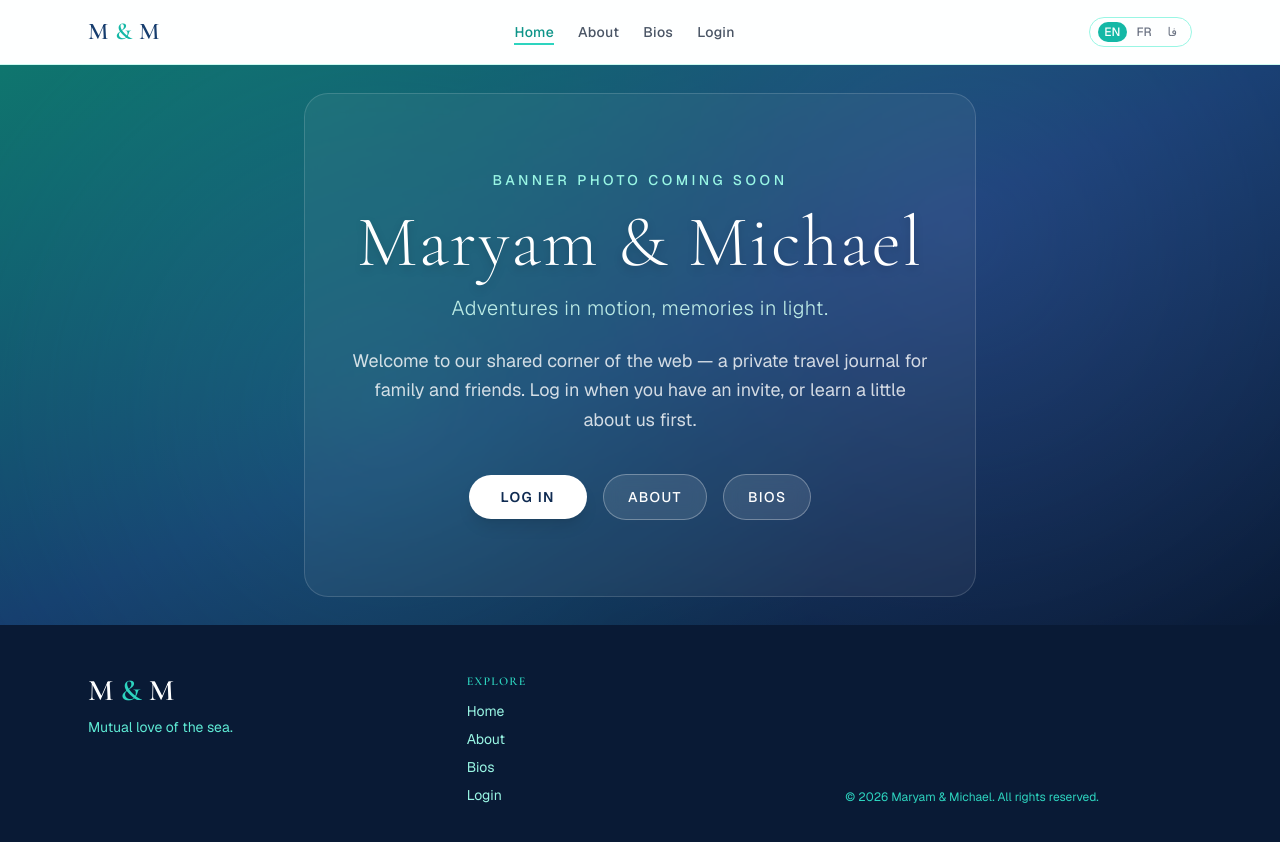
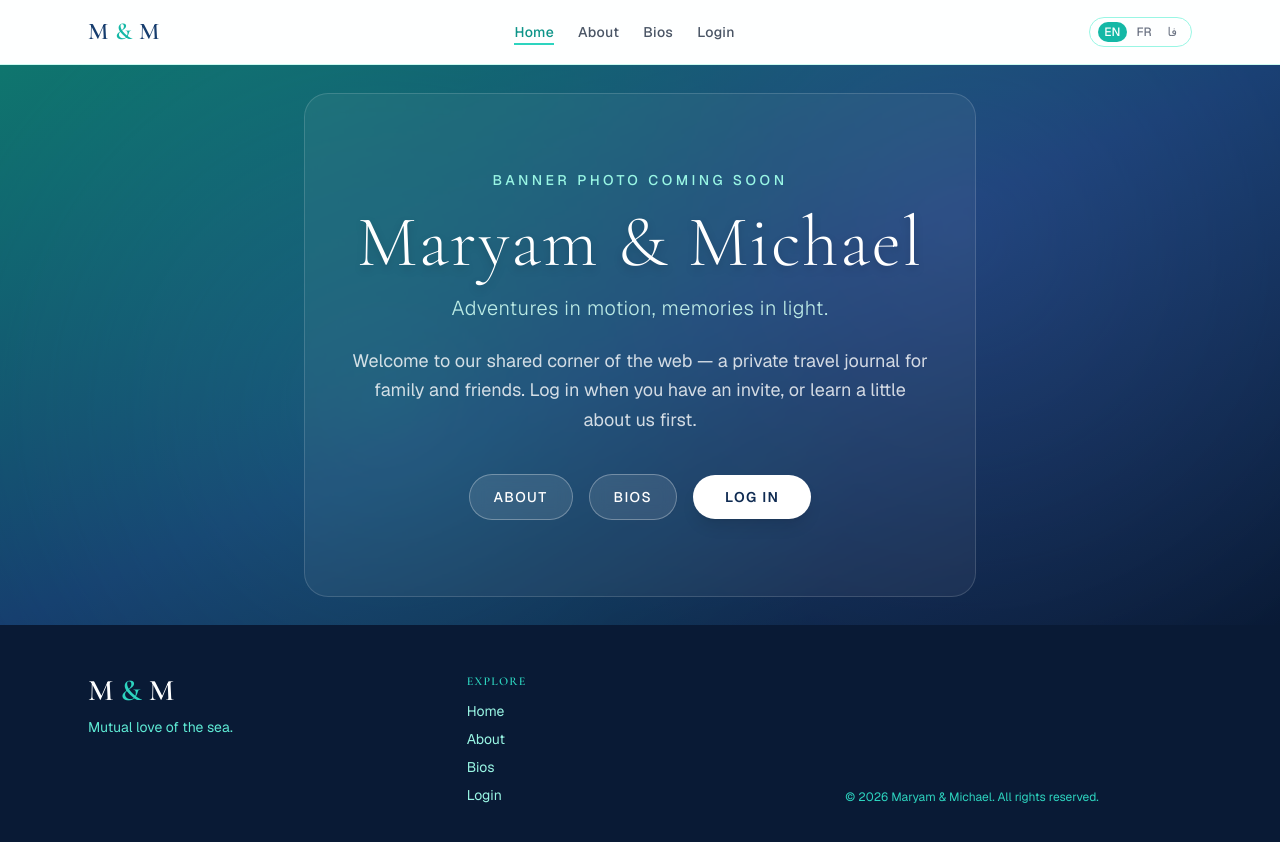
Before and after one commit to aquacode/m-m-site, a Next.js app: page /en in a window 1280 px wide. Shown: the top 842 px of the page. Built offline with nearby package versions, Linux system fonts and the light colour scheme.

Commit message:
Reorder landing CTAs to About · Bios · Login
Match the public nav order on the landing hero actions.

```diff
--- a/src/app/[locale]/page.tsx
+++ b/src/app/[locale]/page.tsx
@@ -46,13 +46,6 @@ export default async function HomePage({ params }: Props) {
 
           <div className="flex flex-col sm:flex-row items-center justify-center gap-4">
             <Link
-              href="/login"
-              className="inline-block bg-white text-lapis-800 hover:bg-sea-50 text-sm font-semibold tracking-widest uppercase px-8 py-3 rounded-full shadow-lg transition-colors"
-            >
-              {t("primaryCta")}
-            </Link>
-            <div className="flex items-center gap-4">
-              <Link
               href="/about"
               className="inline-block bg-white/10 hover:bg-white/20 border border-white/30 text-white text-sm font-medium tracking-widest uppercase px-6 py-3 rounded-full backdrop-blur transition-all"
             >
@@ -64,7 +57,12 @@ export default async function HomePage({ params }: Props) {
             >
               {t("secondaryBios")}
             </Link>
-            </div>
+            <Link
+              href="/login"
+              className="inline-block bg-white text-lapis-800 hover:bg-sea-50 text-sm font-semibold tracking-widest uppercase px-8 py-3 rounded-full shadow-lg transition-colors"
+            >
+              {t("primaryCta")}
+            </Link>
           </div>
         </div>
       </section>
```
Lines whose indentation alone changed are shown as unchanged.
